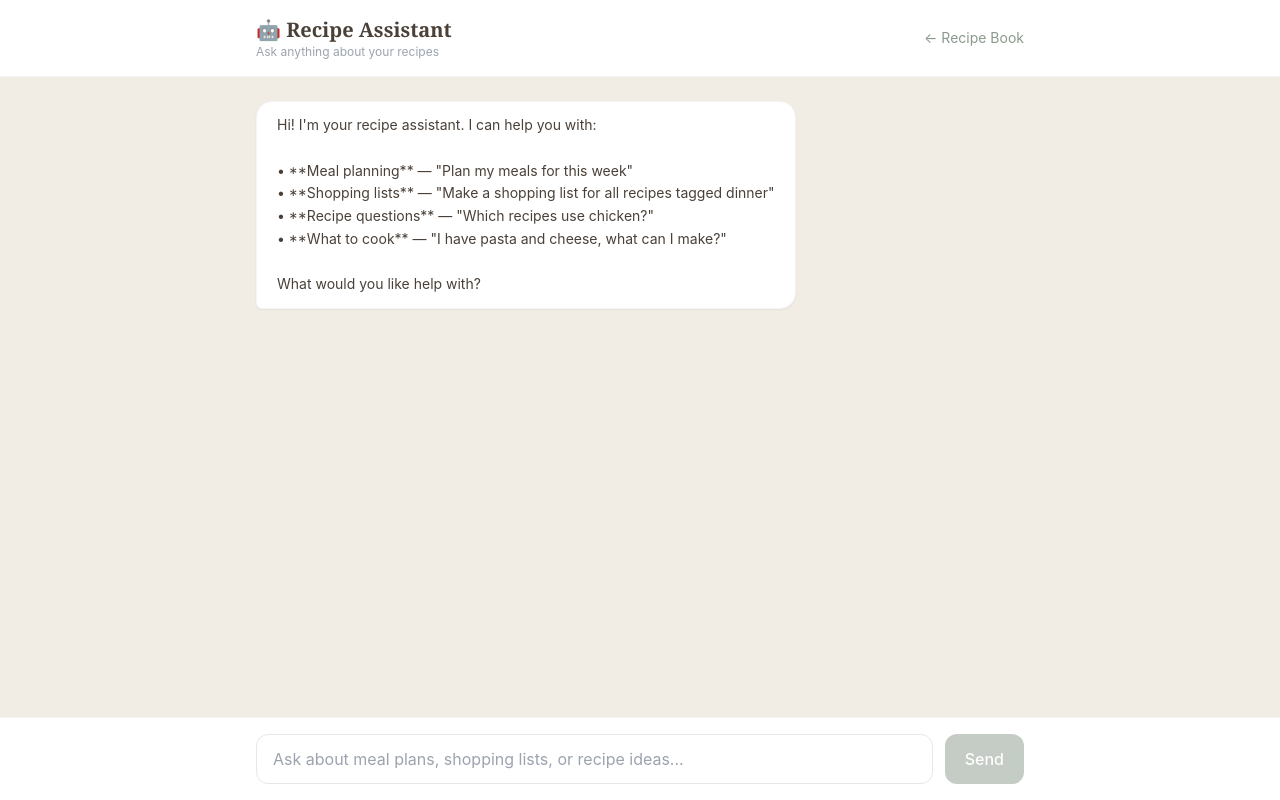
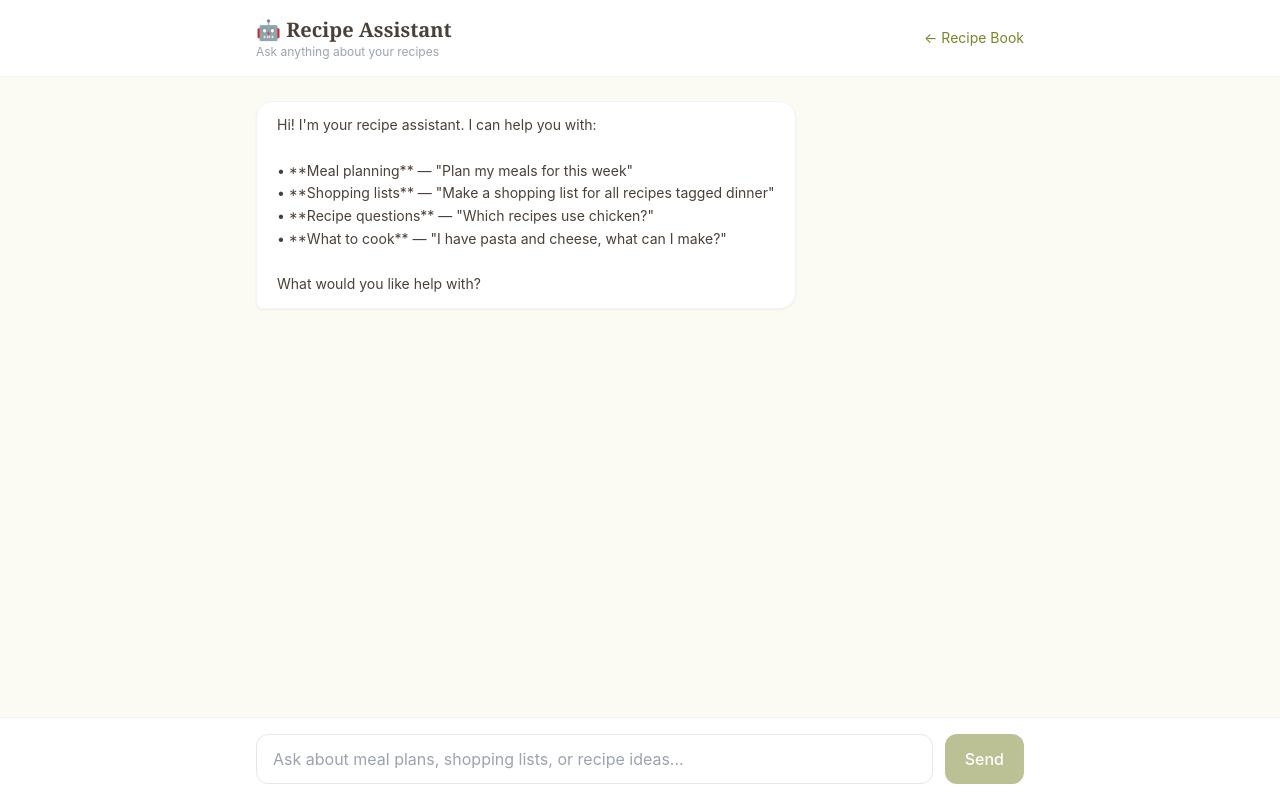
Before and after one commit to ldenault23/recipe-book, a Next.js app: page /assistant in a window 1280 px wide. Built offline with nearby package versions, Linux system fonts and the light colour scheme.

Commit message:
Color updates + Logo

```diff
--- a/src/app/page.tsx
+++ b/src/app/page.tsx
@@ -62,9 +62,11 @@ export default function HomePage() {
         <div className="max-w-6xl mx-auto px-4 py-8 md:py-12">
           <div className="flex flex-col md:flex-row md:items-end md:justify-between gap-4">
             <div>
-              <h1 className="text-4xl md:text-5xl font-bold tracking-tight text-warm">
-                Olivia's Recipe Book
-              </h1>
+              <img
+                src="/logo.png"
+                alt="Olivia's Recipe Book"
+                className="h-12 md:h-14 w-auto"
+              />
               <p className="text-gray-400 mt-2 text-sm">
                 {recipes.length} recipe{recipes.length !== 1 ? 's' : ''} saved
               </p>
--- a/tailwind.config.ts
+++ b/tailwind.config.ts
@@ -7,12 +7,12 @@ const config: Config = {
   theme: {
     extend: {
       colors: {
-        cream: '#F2EDE4',
-        'cream-dark': '#E6DFD4',
-        sage: '#8A9A8D',
-        'sage-dark': '#6B7D6F',
-        terracotta: '#C4947A',
-        'terracotta-light': '#F0DED2',
+        cream: '#fbfbf4',
+        'cream-dark': '#e8e6d4',
+        sage: '#79852c',
+        'sage-dark': '#5e6a22',
+        terracotta: '#c4947a',
+        'terracotta-light': '#ebd5c5',
         charcoal: '#4A4038',
         warm: '#3D3226',
       },
```
